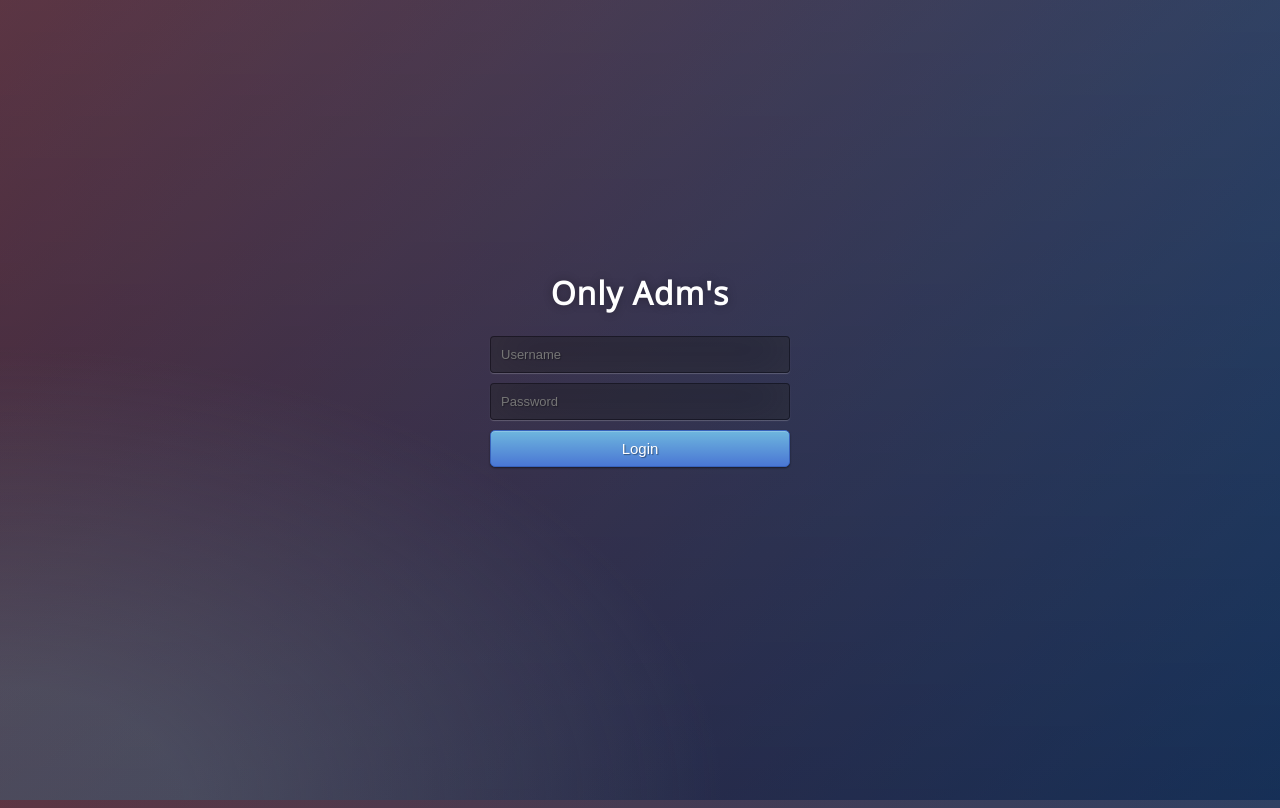
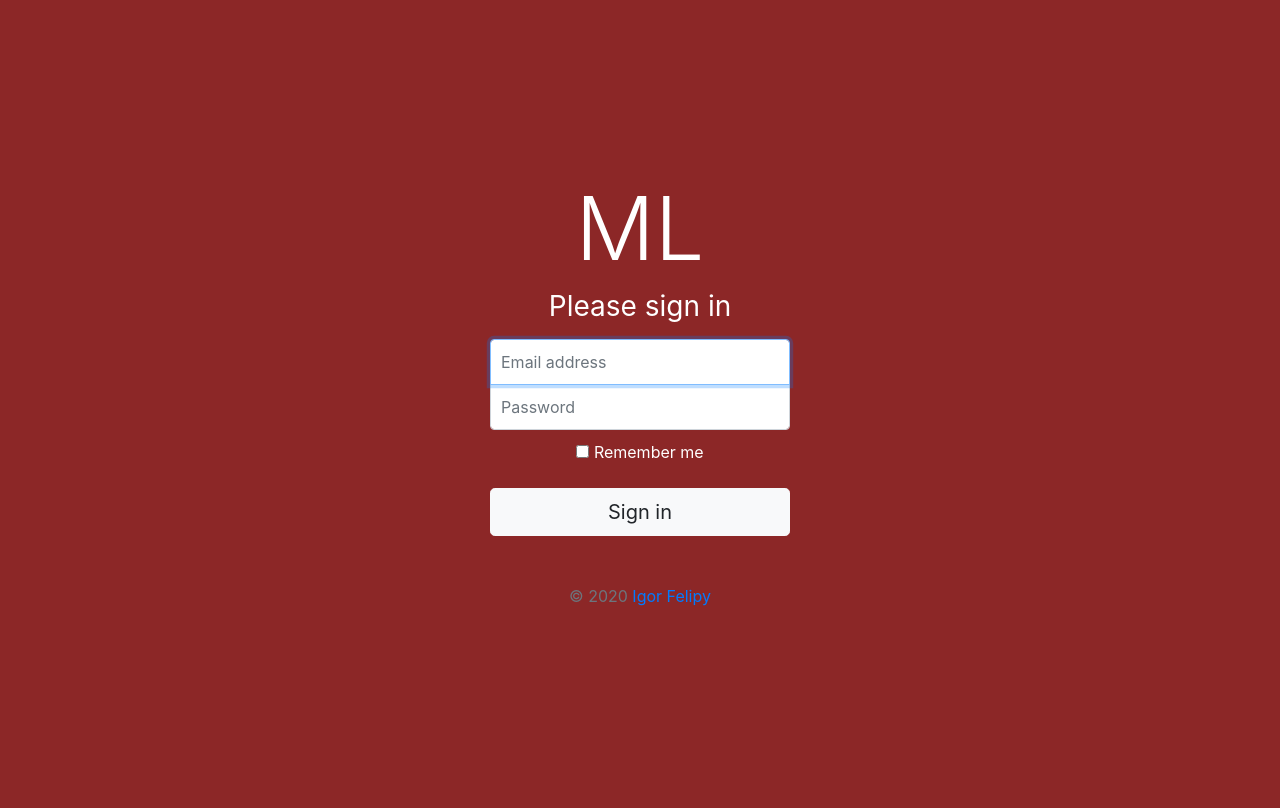
Before and after one commit to Igor-Felipy/Movie-Land, a Flask app: page /admin/ in a window 1280 px wide. After the commit the page ends 606 px from the top, so only its background shows below. Run offline with Flask 2, Linux system fonts and the light colour scheme; some libraries are stand-ins or nearby versions.

Commit message:
finalizando a tela de login

```diff
--- a/app/templates/admin_login.html
+++ b/app/templates/admin_login.html
@@ -1,75 +1,88 @@
 <!DOCTYPE html>
-<html lang='en'>
+<html>
 <head>
+    <!-- Required meta tags -->
+    <meta charset="utf-8" />
+    <meta
+      name="viewport"
+      content="width=device-width, initial-scale=1, shrink-to-fit=no"
+    />
 
-    <style class="cp-pen-styles">
-      @import url(https://fonts.googleapis.com/css?family=Open+Sans);
-      .btn { display: inline-block; *display: inline; *zoom: 1; padding: 4px 10px 4px; margin-bottom: 0; font-size: 13px; line-height: 18px; color: #333333; text-align: center;text-shadow: 0 1px 1px rgba(255, 255, 255, 0.75); vertical-align: middle; background-color: #f5f5f5; background-image: -moz-linear-gradient(top, #ffffff, #e6e6e6); background-image: -ms-linear-gradient(top, #ffffff, #e6e6e6); background-image: -webkit-gradient(linear, 0 0, 0 100%, from(#ffffff), to(#e6e6e6)); background-image: -webkit-linear-gradient(top, #ffffff, #e6e6e6); background-image: -o-linear-gradient(top, #ffffff, #e6e6e6); background-image: linear-gradient(top, #ffffff, #e6e6e6); background-repeat: repeat-x; filter: progid:dximagetransform.microsoft.gradient(startColorstr=#ffffff, endColorstr=#e6e6e6, GradientType=0); border-color: #e6e6e6 #e6e6e6 #e6e6e6; border-color: rgba(0, 0, 0, 0.1) rgba(0, 0, 0, 0.1) rgba(0, 0, 0, 0.25); border: 1px solid #e6e6e6; -webkit-border-radius: 4px; -moz-border-radius: 4px; border-radius: 4px; -webkit-box-shadow: inset 0 1px 0 rgba(255, 255, 255, 0.2), 0 1px 2px rgba(0, 0, 0, 0.05); -moz-box-shadow: inset 0 1px 0 rgba(255, 255, 255, 0.2), 0 1px 2px rgba(0, 0, 0, 0.05); box-shadow: inset 0 1px 0 rgba(255, 255, 255, 0.2), 0 1px 2px rgba(0, 0, 0, 0.05); cursor: pointer; *margin-left: .3em; }
-      .btn:hover, .btn:active, .btn.active, .btn.disabled, .btn[disabled] { background-color: #e6e6e6; }
-      .btn-large { padding: 9px 14px; font-size: 15px; line-height: normal; -webkit-border-radius: 5px; -moz-border-radius: 5px; border-radius: 5px; }
-      .btn:hover { color: #333333; text-decoration: none; background-color: #e6e6e6; background-position: 0 -15px; -webkit-transition: background-position 0.1s linear; -moz-transition: background-position 0.1s linear; -ms-transition: background-position 0.1s linear; -o-transition: background-position 0.1s linear; transition: background-position 0.1s linear; }
-      .btn-primary, .btn-primary:hover { text-shadow: 0 -1px 0 rgba(0, 0, 0, 0.25); color: #ffffff; }
-      .btn-primary.active { color: rgba(255, 255, 255, 0.75); }
-      .btn-primary { background-color: #4a77d4; background-image: -moz-linear-gradient(top, #6eb6de, #4a77d4); background-image: -ms-linear-gradient(top, #6eb6de, #4a77d4); background-image: -webkit-gradient(linear, 0 0, 0 100%, from(#6eb6de), to(#4a77d4)); background-image: -webkit-linear-gradient(top, #6eb6de, #4a77d4); background-image: -o-linear-gradient(top, #6eb6de, #4a77d4); background-image: linear-gradient(top, #6eb6de, #4a77d4); background-repeat: repeat-x; filter: progid:dximagetransform.microsoft.gradient(startColorstr=#6eb6de, endColorstr=#4a77d4, GradientType=0);  border: 1px solid #3762bc; text-shadow: 1px 1px 1px rgba(0,0,0,0.4); box-shadow: inset 0 1px 0 rgba(255, 255, 255, 0.2), 0 1px 2px rgba(0, 0, 0, 0.5); }
-      .btn-primary:hover, .btn-primary:active, .btn-primary.active, .btn-primary.disabled, .btn-primary[disabled] { filter: none; background-color: #4a77d4; }
-      .btn-block { width: 100%; display:block; }
-
-      * { -webkit-box-sizing:border-box; -moz-box-sizing:border-box; -ms-box-sizing:border-box; -o-box-sizing:border-box; box-sizing:border-box; }
-
-      html { width: 100%; height:100%; overflow:hidden; }
+    <!-- Bootstrap CSS -->
+    <link
+      rel="stylesheet"
+      href="https://stackpath.bootstrapcdn.com/bootstrap/4.5.2/css/bootstrap.min.css"
+      integrity="sha384-JcKb8q3iqJ61gNV9KGb8thSsNjpSL0n8PARn9HuZOnIxN0hoP+VmmDGMN5t9UJ0Z"
+      crossorigin="anonymous"
+    />
+  <style>
+    html,
+body {
+  height: 100%;
+}
 
 body {
+  display: -ms-flexbox;
+  display: -webkit-box;
+  display: flex;
+  -ms-flex-align: center;
+  -ms-flex-pack: center;
+  -webkit-box-align: center;
+  align-items: center;
+  -webkit-box-pack: center;
+  justify-content: center;
+  padding-top: 40px;
+  padding-bottom: 40px;
+  background-color: #f5f5f5;
+}
+
+.form-signin {
   width: 100%;
-        height:100%;
-        font-family: 'Open Sans', sans-serif;
-        background: #092756;
-        background: -moz-radial-gradient(0% 100%, ellipse cover, rgba(104,128,138,.4) 10%,rgba(138,114,76,0) 40%),-moz-linear-gradient(top,  rgba(57,173,219,.25) 0%, rgba(42,60,87,.4) 100%), -moz-linear-gradient(-45deg,  #670d10 0%, #092756 100%);
-        background: -webkit-radial-gradient(0% 100%, ellipse cover, rgba(104,128,138,.4) 10%,rgba(138,114,76,0) 40%), -webkit-linear-gradient(top,  rgba(57,173,219,.25) 0%,rgba(42,60,87,.4) 100%), -webkit-linear-gradient(-45deg,  #670d10 0%,#092756 100%);
-        background: -o-radial-gradient(0% 100%, ellipse cover, rgba(104,128,138,.4) 10%,rgba(138,114,76,0) 40%), -o-linear-gradient(top,  rgba(57,173,219,.25) 0%,rgba(42,60,87,.4) 100%), -o-linear-gradient(-45deg,  #670d10 0%,#092756 100%);
-        background: -ms-radial-gradient(0% 100%, ellipse cover, rgba(104,128,138,.4) 10%,rgba(138,114,76,0) 40%), -ms-linear-gradient(top,  rgba(57,173,219,.25) 0%,rgba(42,60,87,.4) 100%), -ms-linear-gradient(-45deg,  #670d10 0%,#092756 100%);
-        background: -webkit-radial-gradient(0% 100%, ellipse cover, rgba(104,128,138,.4) 10%,rgba(138,114,76,0) 40%), linear-gradient(to bottom,  rgba(57,173,219,.25) 0%,rgba(42,60,87,.4) 100%), linear-gradient(135deg,  #670d10 0%,#092756 100%);
-        filter: progid:DXImageTransform.Microsoft.gradient( startColorstr='#3E1D6D', endColorstr='#092756',GradientType=1 );
+  max-width: 330px;
+  padding: 15px;
+  margin: 0 auto;
 }
-      .login {
-        position: absolute;
-        top: 50%;
-        left: 50%;
-        margin: -150px 0 0 -150px;
-        width:300px;
-        height:300px;
+.form-signin .checkbox {
+  font-weight: 400;
 }
-      .login h1 { color: #fff; text-shadow: 0 0 10px rgba(0,0,0,0.3); letter-spacing:1px; text-align:center; }
-
-      input {
-        width: 100%;
+.form-signin .form-control {
+  position: relative;
+  box-sizing: border-box;
+  height: auto;
+  padding: 10px;
+  font-size: 16px;
+}
+.form-signin .form-control:focus {
+  z-index: 2;
+}
+.form-signin input[type="email"] {
+  margin-bottom: -1px;
+  border-bottom-right-radius: 0;
+  border-bottom-left-radius: 0;
+}
+.form-signin input[type="password"] {
   margin-bottom: 10px;
-        background: rgba(0,0,0,0.3);
-        border: none;
-        outline: none;
-        padding: 10px;
-        font-size: 13px;
-        color: #fff;
-        text-shadow: 1px 1px 1px rgba(0,0,0,0.3);
-        border: 1px solid rgba(0,0,0,0.3);
-        border-radius: 4px;
-        box-shadow: inset 0 -5px 45px rgba(100,100,100,0.2), 0 1px 1px rgba(255,255,255,0.2);
-        -webkit-transition: box-shadow .5s ease;
-        -moz-transition: box-shadow .5s ease;
-        -o-transition: box-shadow .5s ease;
-        -ms-transition: box-shadow .5s ease;
-        transition: box-shadow .5s ease;
+  border-top-left-radius: 0;
+  border-top-right-radius: 0;
 }
-      input:focus { box-shadow: inset 0 -5px 45px rgba(100,100,100,0.4), 0 1px 1px rgba(255,255,255,0.2); }
   </style>
+  <title>Admin Area</title>
 </head>
-  <body>
-    <div class="login">
-      <h1>Only Adm's</h1>
-        <form method="post">
-            <input type="text" name="u" placeholder="Username" required="required" />
-            <input type="password" name="p" placeholder="Password" required="required" />
-            <button type="submit" class="btn btn-primary btn-block btn-large">Login</button>
+<body class="text-center" style="background-color: #8c2727; height: 100vh;">
+    <form class="form-signin">
+      <h1 class=" text-white text-center display-2">ML</h1>
+      <h1 class="h3 mb-3 font-weight-normal" style="color: white;">Please sign in</h1>
+      <label for="inputEmail" class="sr-only">Email address</label>
+      <input type="email" id="inputEmail" class="form-control" placeholder="Email address" required autofocus>
+      <label for="inputPassword" class="sr-only">Password</label>
+      <input type="password" id="inputPassword" class="form-control" placeholder="Password" required>
+      <div class="checkbox mb-3">
+        <label style="color: white;">
+          <input type="checkbox" value="remember-me" > Remember me
+        </label>
+      </div>
+      <button class="btn btn-lg btn-light btn-block" type="submit">Sign in</button>
+      <p class="mt-5 mb-3 text-muted">&copy; 2020 <a href="https://github.com/Igor-Felipy"> Igor Felipy</a></p>
     </form>
-    </div>
 </body>
 </html>
```
Lines whose indentation alone changed are shown as unchanged.
